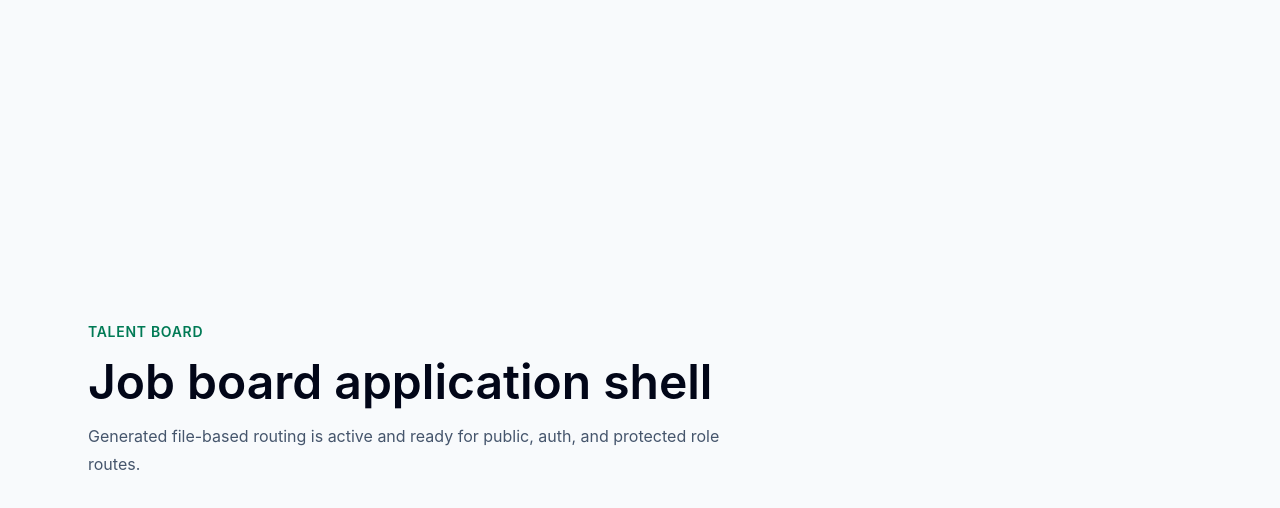
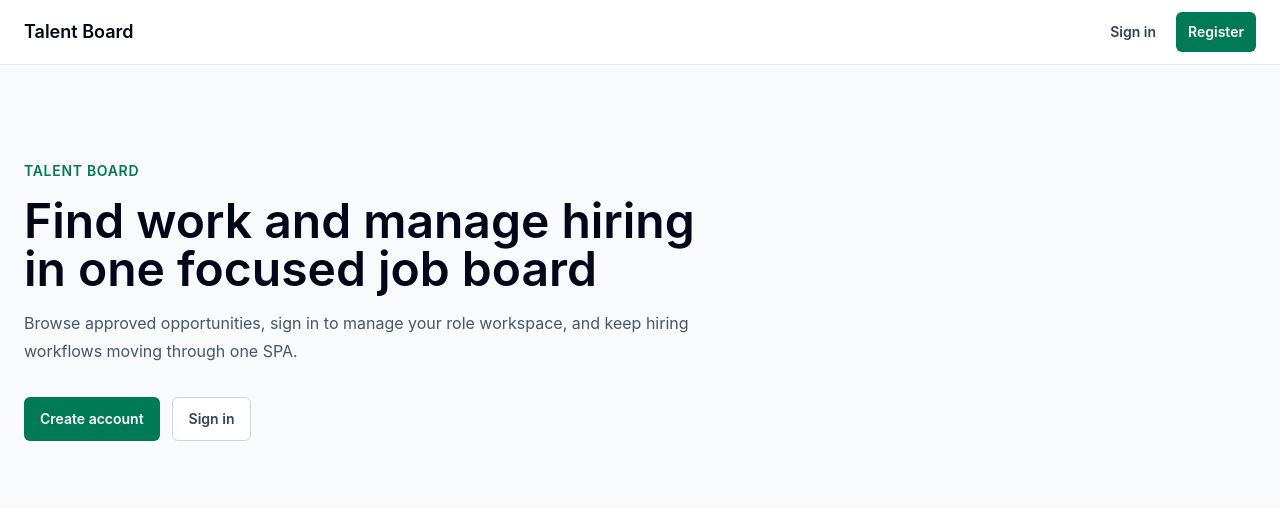
Before and after one commit to MahmoudAhmed184/talent-board, a Vue app in the folder client/: page / in a window 1280 px wide. Shown: the top 508 px of the page. Built offline with nearby package versions, Linux system fonts and the light colour scheme; no server answers.

Commit message:
feat(client): add public app layout shell

```diff
--- a/client/src/App.vue
+++ b/client/src/App.vue
@@ -1,6 +1,13 @@
 <script setup lang="ts">
+import { computed } from 'vue'
+import { useRoute } from 'vue-router'
+import AppLayout from './layouts/AppLayout.vue'
+
+const route = useRoute()
+const usesStandaloneLayout = computed(() => route.meta.layout === 'standalone')
 </script>
 
 <template>
-  <RouterView />
+  <RouterView v-if="usesStandaloneLayout" />
+  <AppLayout v-else />
 </template>
--- /dev/null
+++ b/client/src/layouts/AppLayout.vue
@@ -0,0 +1,79 @@
+<script setup lang="ts">
+import { computed } from 'vue'
+import { useAuthStore } from '../features/auth/stores/useAuthStore'
+
+const authStore = useAuthStore()
+const dashboardPath = computed(() => {
+  if (authStore.role === 'candidate') {
+    return '/candidate'
+  }
+
+  if (authStore.role === 'employer') {
+    return '/employer'
+  }
+
+  if (authStore.role === 'admin') {
+    return '/admin'
+  }
+
+  return '/'
+})
+</script>
+
+<template>
+  <div class="min-h-svh bg-slate-50 text-slate-950">
+    <div
+      v-if="authStore.isSessionLoading"
+      class="h-1 w-full overflow-hidden bg-slate-200"
+      role="status"
+      aria-label="Restoring session"
+    >
+      <div class="h-full w-1/3 animate-pulse bg-emerald-600" />
+    </div>
+
+    <header class="border-b border-slate-200 bg-white">
+      <nav class="mx-auto flex h-16 max-w-7xl items-center justify-between px-4 md:px-6" aria-label="Public navigation">
+        <RouterLink to="/" class="text-lg font-semibold text-slate-950">
+          Talent Board
+        </RouterLink>
+
+        <div class="flex items-center gap-2">
+          <RouterLink
+            v-if="authStore.isAuthenticated"
+            :to="dashboardPath"
+            class="rounded-md px-3 py-2 text-sm font-semibold text-slate-700 hover:bg-slate-100 hover:text-slate-950"
+          >
+            Dashboard
+          </RouterLink>
+          <template v-else>
+            <RouterLink
+              to="/auth/login"
+              class="rounded-md px-3 py-2 text-sm font-semibold text-slate-700 hover:bg-slate-100 hover:text-slate-950"
+            >
+              Sign in
+            </RouterLink>
+            <RouterLink
+              to="/auth/register"
+              class="inline-flex h-10 items-center justify-center rounded-md bg-emerald-700 px-3 text-sm font-semibold text-white hover:bg-emerald-800"
+            >
+              Register
+            </RouterLink>
+          </template>
+        </div>
+      </nav>
+    </header>
+
+    <main class="mx-auto min-h-[calc(100svh-4rem)] max-w-7xl px-4 md:px-6">
+      <RouterView v-slot="{ Component }">
+        <Suspense>
+          <component :is="Component" />
+          <template #fallback>
+            <div class="py-16 text-sm font-medium text-slate-600" role="status">
+              Loading content...
+            </div>
+          </template>
+        </Suspense>
+      </RouterView>
+    </main>
+  </div>
+</template>
--- a/client/src/pages/auth/_parent.vue
+++ b/client/src/pages/auth/_parent.vue
@@ -1,7 +1,8 @@
 <route lang="json">
 {
   "meta": {
-    "guestOnly": true
+    "guestOnly": true,
+    "layout": "standalone"
   }
 }
 </route>
--- a/client/src/pages/candidate/_parent.vue
+++ b/client/src/pages/candidate/_parent.vue
@@ -1,6 +1,7 @@
 <route lang="json">
 {
   "meta": {
+    "layout": "standalone",
     "requiresAuth": true,
     "role": "candidate"
   }
--- a/client/src/pages/employer/_parent.vue
+++ b/client/src/pages/employer/_parent.vue
@@ -1,6 +1,7 @@
 <route lang="json">
 {
   "meta": {
+    "layout": "standalone",
     "requiresAuth": true,
     "role": "employer"
   }
--- a/client/src/pages/index.vue
+++ b/client/src/pages/index.vue
@@ -2,20 +2,32 @@
 </script>
 
 <template>
-  <main class="min-h-svh bg-slate-50 text-slate-950">
-    <div class="mx-auto flex min-h-svh max-w-6xl items-center px-6 py-10">
-      <section class="max-w-2xl">
+  <section class="py-16 sm:py-24">
+    <div class="max-w-2xl">
       <p class="text-sm font-semibold uppercase tracking-wider text-emerald-700">
         Talent Board
       </p>
       <h1 class="mt-4 text-4xl font-semibold tracking-normal text-slate-950 sm:text-5xl">
-          Job board application shell
+        Find work and manage hiring in one focused job board
       </h1>
       <p class="mt-4 text-base leading-7 text-slate-600">
-          Generated file-based routing is active and ready for public, auth, and
-          protected role routes.
+        Browse approved opportunities, sign in to manage your role workspace, and keep
+        hiring workflows moving through one SPA.
       </p>
+      <div class="mt-8 flex flex-wrap gap-3">
+        <RouterLink
+          to="/auth/register"
+          class="inline-flex h-11 items-center justify-center rounded-md bg-emerald-700 px-4 text-sm font-semibold text-white hover:bg-emerald-800"
+        >
+          Create account
+        </RouterLink>
+        <RouterLink
+          to="/auth/login"
+          class="inline-flex h-11 items-center justify-center rounded-md border border-slate-300 bg-white px-4 text-sm font-semibold text-slate-700 hover:bg-slate-100"
+        >
+          Sign in
+        </RouterLink>
+      </div>
+    </div>
   </section>
-    </div>
-  </main>
 </template>
--- a/client/src/types/router.d.ts
+++ b/client/src/types/router.d.ts
@@ -5,6 +5,7 @@ export type RouteRole = 'candidate' | 'employer' | 'admin'
 declare module 'vue-router' {
   interface RouteMeta {
     guestOnly?: boolean
+    layout?: 'app' | 'standalone'
     requiresAuth?: boolean
     role?: RouteRole
   }
```
Lines whose indentation alone changed are shown as unchanged.
